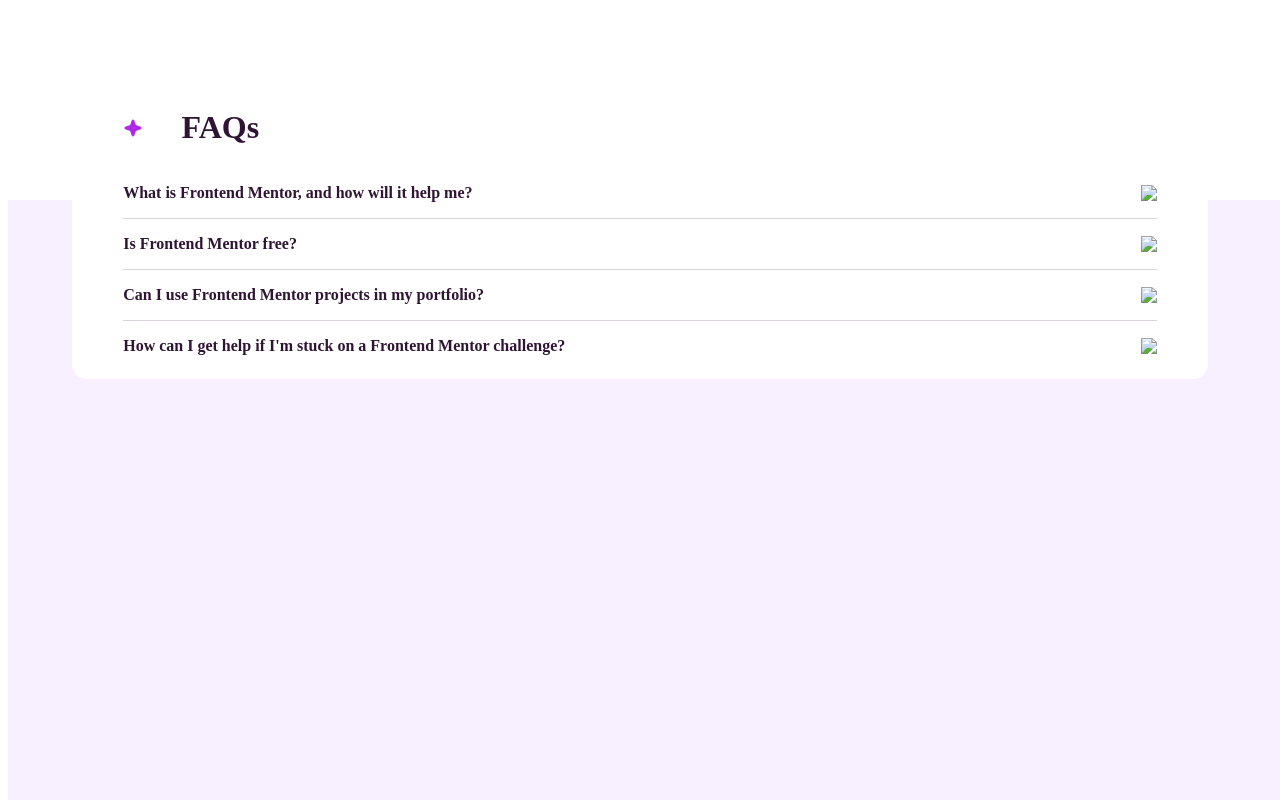
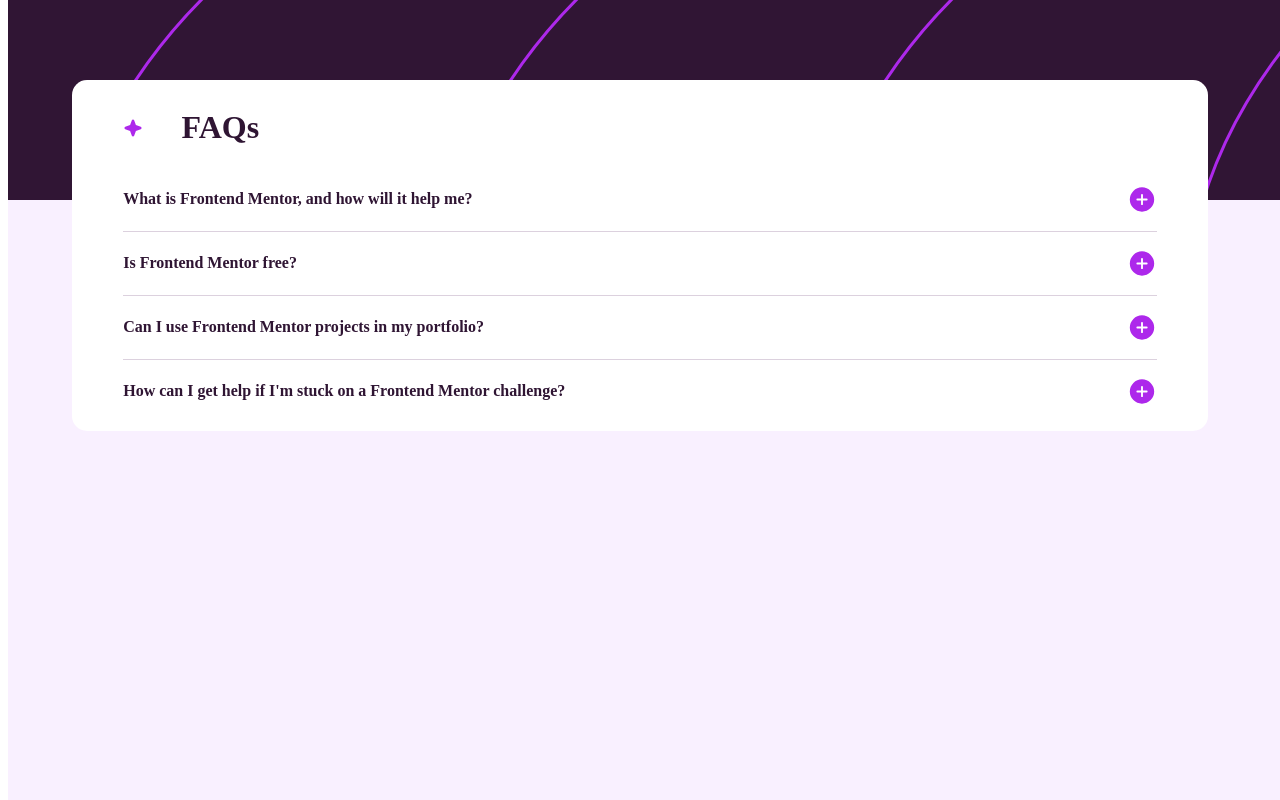
Before and after one commit to Amirhak322/faq-accordion-main-Project, a plain HTML site: page index.html in a window 1280 px wide. Drawn offline with Linux system fonts and the light colour scheme; the site is published under a folder, as on GitHub Pages, so addresses that start at the root find nothing.

Commit message:
image addresses fixed!

```diff
--- a/index.html
+++ b/index.html
@@ -4,7 +4,7 @@
   <meta charset="UTF-8">
   <meta name="viewport" content="width=device-width, initial-scale=1.0"> <!-- displays site properly based on user's device -->
 
-  <link rel="icon" type="image/png" sizes="32x32" href="./assets/images/favicon-32x32.png">
+  <link rel="icon" type="image/png" sizes="32x32" href="assets/images/favicon-32x32.png">
   <link rel="stylesheet" href="styles.css">
   <title>Frontend Mentor | FAQ accordion</title>
 
@@ -24,7 +24,7 @@
     </div>
     <div class="accordion">
       <div class="acc-text">      What is Frontend Mentor, and how will it help me?      </div>
-      <img src="/assets/images/icon-plus.svg">
+      <img src="assets/images/icon-plus.svg">
     </div>
     <div class="panel">
       <p>
@@ -35,7 +35,7 @@
     </div>
     <div class="accordion">
       <div class="acc-text">      Is Frontend Mentor free?      </div>
-      <img src="/assets/images/icon-plus.svg">
+      <img src="assets/images/icon-plus.svg">
 
     </div>
     <div class="panel">
@@ -47,7 +47,7 @@
     </div>
     <div class="accordion">
       <div class="acc-text">      Can I use Frontend Mentor projects in my portfolio?      </div>
-      <img src="/assets/images/icon-plus.svg">
+      <img src="assets/images/icon-plus.svg">
 
     </div>
     <div class="panel">
@@ -58,7 +58,7 @@
     </div>
     <div class="accordion last">
       <div class="acc-text">      How can I get help if I'm stuck on a Frontend Mentor challenge?      </div>
-      <img src="/assets/images/icon-plus.svg">
+      <img src="assets/images/icon-plus.svg">
 
     </div>
     <div class="panel">
--- a/styles.css
+++ b/styles.css
@@ -12,7 +12,7 @@ body{
   /* background-image: url("/assets/images/background-pattern-mobile.svg"); */
 }
 .back1{
-  background-image: url("/assets/images/background-pattern-mobile.svg");
+  background-image: url("assets/images/background-pattern-mobile.svg");
   top: 0;
   z-index: 1;
   height: 25vh;
```
